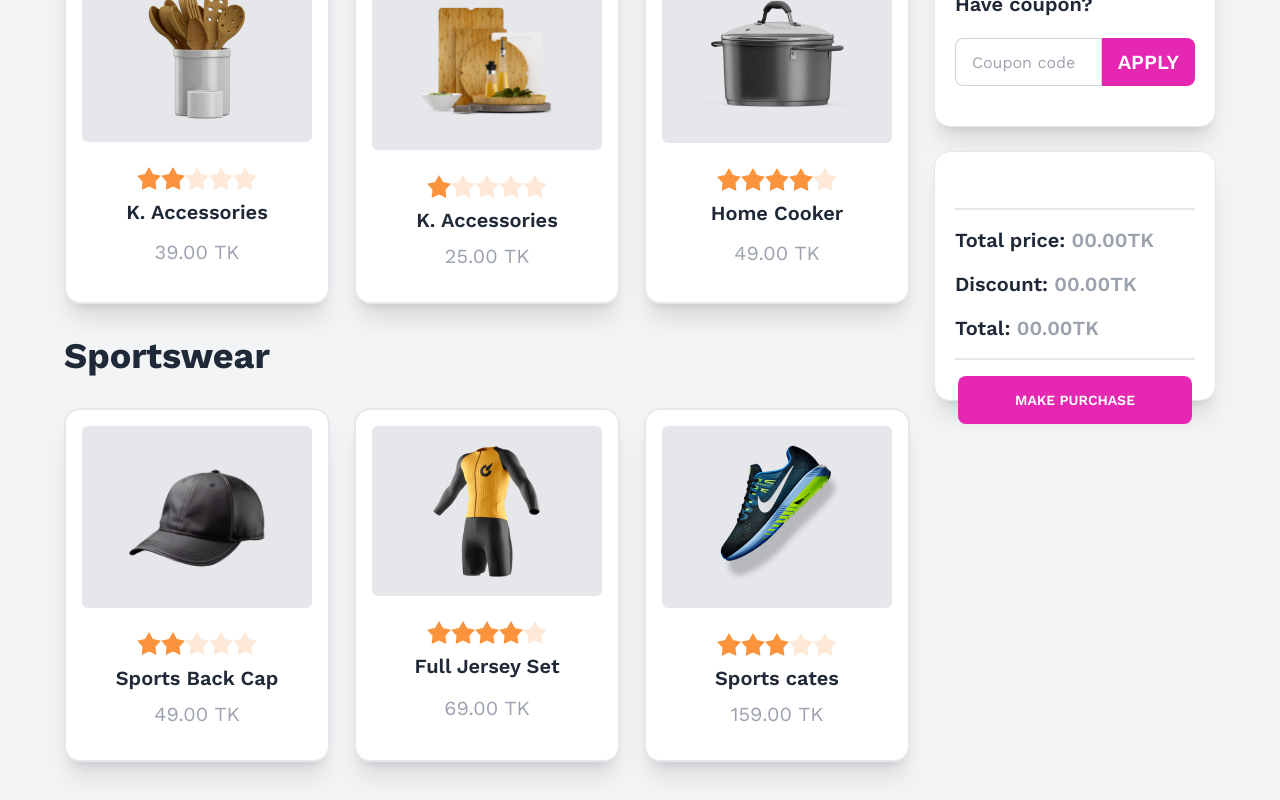
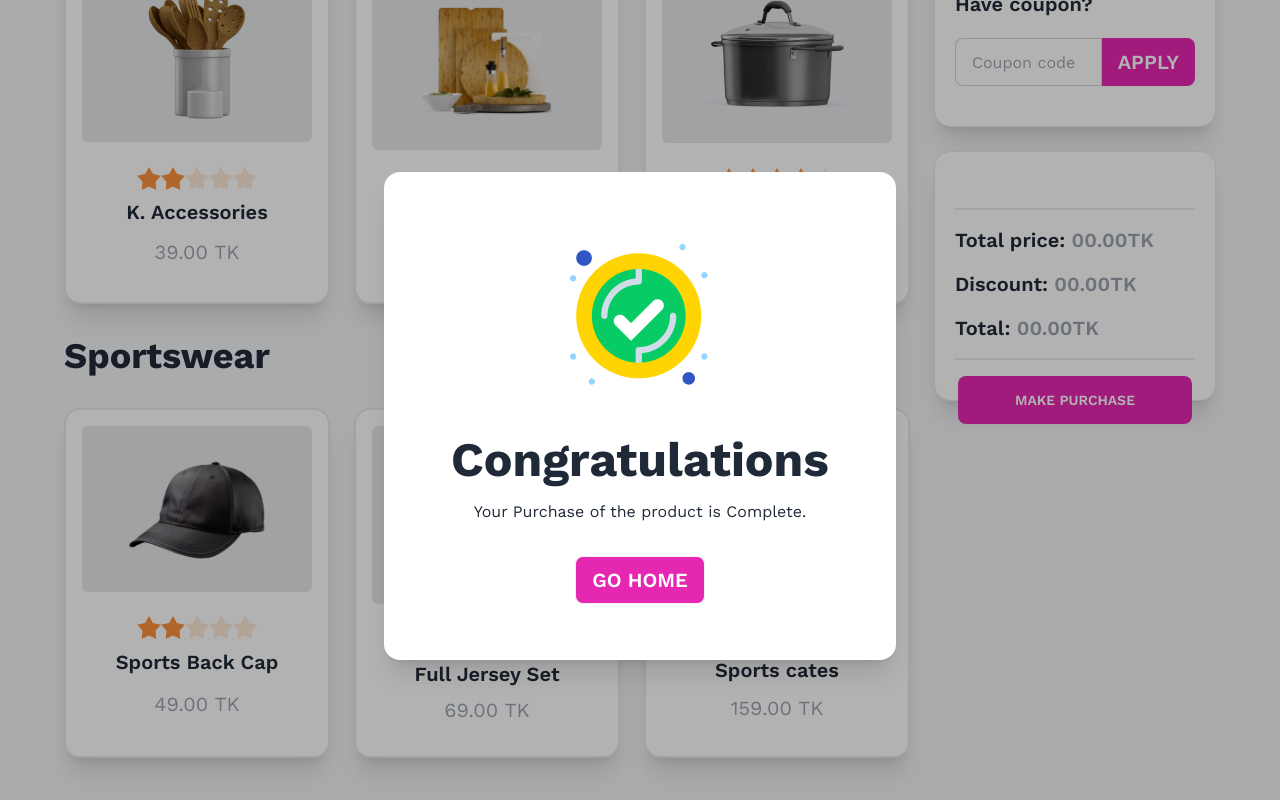
Before and after one commit to codeninja-404/summer-sale, a plain HTML site: page index.html in a window 1280 px wide. Both pictures are taken after a click on the button "MAKE PURCHASE". Shown: the part 891-1691 px from the top of the page. Drawn offline with nearby package versions, Linux system fonts and the light colour scheme.

Commit message:
modal added

```diff
--- a/index.html
+++ b/index.html
@@ -67,9 +67,12 @@
         <div class="md:w-w-2/3 lg:w-3/4">
           <!-- Kitchenware section -->
           <h1 class="text-4xl font-bold py-8">Kitchenware</h1>
-          <div  class="grid xsm:grid-cols-1 md:grid-cols-2 lg:grid-cols-3 gap-6">
+          <div class="grid xsm:grid-cols-1 md:grid-cols-2 lg:grid-cols-3 gap-6">
             <!-- CARD 1 IN KIT -->
-            <div onclick="cardClick(this)" class="card bg-base-100 shadow-xl border-2 ">
+            <div
+              onclick="cardClick(this)"
+              class="card bg-base-100 shadow-xl border-2"
+            >
               <figure class="px-10 py-5 bg-gray-200 m-4 rounded-md">
                 <img src="/images/prod1.png" alt="Shoes" class=" " />
               </figure>
@@ -107,7 +110,10 @@
               </div>
             </div>
             <!-- CARD 2 IN KIT -->
-            <div onclick=" cardClick(this)" class="card bg-base-100 shadow-xl border-2">
+            <div
+              onclick=" cardClick(this)"
+              class="card bg-base-100 shadow-xl border-2"
+            >
               <figure class="px-10 py-5 bg-gray-200 m-4 rounded-md">
                 <img src="/images/prod2.png" alt="Shoes" class=" " />
               </figure>
@@ -145,7 +151,10 @@
               </div>
             </div>
             <!-- CARD 3 IN KIT -->
-            <div onclick=" cardClick(this)" class="card bg-base-100 shadow-xl border-2">
+            <div
+              onclick=" cardClick(this)"
+              class="card bg-base-100 shadow-xl border-2"
+            >
               <figure class="px-10 py-5 bg-gray-200 m-4 rounded-md">
                 <img src="/images/prod3.png" alt="Shoes" class=" " />
               </figure>
@@ -187,8 +196,11 @@
           <h1 class="text-4xl font-bold py-8">Sportswear</h1>
           <div class="grid xsm:grid-cols-1 md:grid-cols-2 lg:grid-cols-3 gap-6">
             <!-- CARD 1 IN spt -->
-            <div class="card bg-base-100 shadow-xl border-2">
-              <figure class="px-10 py-8 bg-gray-200 m-4 rounded-md">
+            <div
+              onclick="cardClick(this)"
+              class="card bg-base-100 shadow-xl border-2"
+            >
+              <figure class="px-10 py-6 bg-gray-200 m-4 rounded-md">
                 <img src="/images/prod4.png" alt="Shoes" class=" " />
               </figure>
               <div class="card-body items-center text-center pt-2">
@@ -225,8 +237,11 @@
               </div>
             </div>
             <!-- CARD 2 IN spt -->
-            <div class="card bg-base-100 shadow-xl border-2">
-              <figure class="px-10 py-3 bg-gray-200 m-4 rounded-md">
+            <div
+              onclick="cardClick(this)"
+              class="card bg-base-100 shadow-xl border-2"
+            >
+              <figure class="px-10 py-4 bg-gray-200 m-4 rounded-md">
                 <img src="/images/prod5.png" alt="Shoes" class=" " />
               </figure>
               <div class="card-body items-center text-center pt-2">
@@ -263,8 +278,11 @@
               </div>
             </div>
             <!-- CARD 3 IN spt -->
-            <div class="card bg-base-100 shadow-xl border-2">
-              <figure class="px-10 py-4 bg-gray-200 m-4 rounded-md">
+            <div
+              onclick="cardClick(this)"
+              class="card bg-base-100 shadow-xl border-2"
+            >
+              <figure class="px-10 py-3 bg-gray-200 m-4 rounded-md">
                 <img src="/images/prod6.png" alt="Shoes" class=" " />
               </figure>
               <div class="card-body items-center text-center pt-2">
@@ -304,7 +322,7 @@
         </div>
         <!-- cart section -->
         <div class="md:w-1/3 lg:w-1/4 mt-2">
-          <div class="mt-6 md:mt-24  space-y-6">
+          <div class="mt-6 md:mt-24 space-y-6">
             <!-- apply coupon part -->
             <div class="bg-[#FFFFFF] py-10 px-5 rounded-2xl border shadow-xl">
               <div class="form-control">
@@ -327,15 +345,17 @@
             <div
               class="bg-[#FFFFFF] py-10 px-5 rounded-2xl border shadow-xl space-y-4 relative"
             >
-              <div id="new-items" class="border-b-2 space-y-4 text-xl font-semibold pb-4">
-
-
-              </div>
+              <div
+                id="new-items"
+                class="border-b-2 space-y-4 text-xl font-semibold pb-4"
+              ></div>
 
               <div class="space-y-4 border-b-2">
                 <h3 class="text-xl font-semibold">
                   Total price:
-                  <span  class="text-gray-400"> <span id="total-p">00.00</span>TK</span>
+                  <span class="text-gray-400">
+                    <span id="total-p">00.00</span>TK</span
+                  >
                 </h3>
                 <h3 class="text-xl font-semibold">
                   Discount:
@@ -348,10 +368,29 @@
               </div>
 
               <button
+                onclick="my_modal_1.showModal()"
                 class="w-5/6 mx-auto btn bg-[#E527B2] hover:bg-lime-400 text-white text-l border-none absolute inset-x-0 -bottom-6"
               >
                 Make Purchase
               </button>
+              <dialog id="my_modal_1" class="modal">
+                <form method="dialog" class="modal-box bg-base-100 shadow-xl">
+                  <figure class="px-10 pt-10">
+                    <img src="/images/congo.png" alt="Shoes" class="mx-auto" />
+                  </figure>
+                  <div class="card-body items-center text-center">
+                    <h2 class="card-title text-5xl font-bold py-2">Congratulations</h2>
+                    <p>Your Purchase of the product is Complete.</p>
+                    <div class="card-actions">
+                      <button
+                        class="modal-action btn bg-[#E527B2] hover:bg-lime-400 text-white text-xl"
+                      >
+                      Go Home
+                      </button>
+                    </div>
+                  </div>
+                </form>
+              </dialog>
             </div>
           </div>
         </div>
--- a/scripts/index.js
+++ b/scripts/index.js
@@ -7,11 +7,8 @@ function cardClick(data) {
   const p = document.createElement("p");
   p.innerText = `${count + 1}. ${itemName}`;
   itemsListContainer.appendChild(p);
-  const price = parseFloat(
-    data.childNodes[3].childNodes[5].childNodes[0].innerText
-  );
-  total = total + price;
-  document.getElementById("total-p").innerText = total;
+  const price = data.childNodes[3].childNodes[5].childNodes[0].innerText;
+  total = parseFloat(total) + parseFloat(price);
+  document.getElementById("total-p").innerText = total.toFixed(2);
   console.log(total);
-
 }
```
